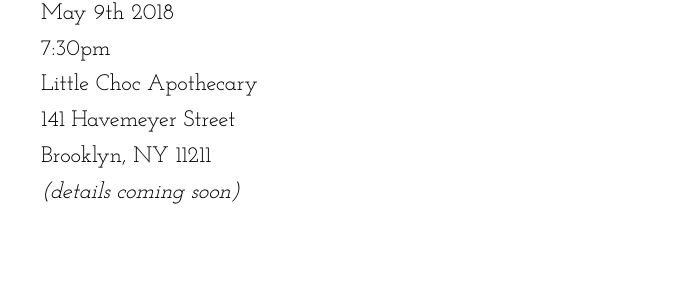
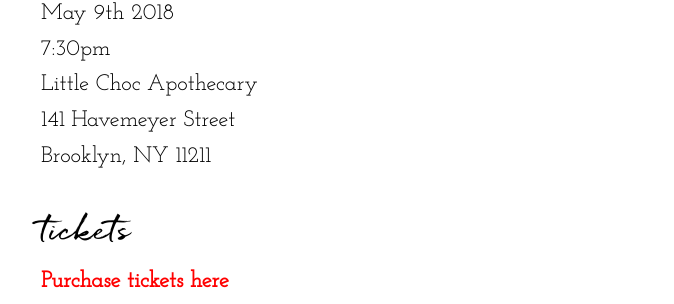
Before and after one commit to closacco/uprootedeats.com, a plain HTML site: page pop-up.html in a window 1280 px wide. Shown: the part 623-927 px from the top of the page, without its empty margins (295-969 px from the left). Drawn offline with Linux system fonts and the light colour scheme.

Commit message:
Updates email address to Gmail, adds link for purchasing pop-up tickets

```diff
--- a/pop-up.html
+++ b/pop-up.html
@@ -45,8 +45,12 @@
 							141 Havemeyer Street<br />
 							Brooklyn, NY 11211<br />
 						</address>
-					<em>(details coming soon)</em>
 				</li>
+			</ul>
+
+			<h3>Tickets</h3>
+			<ul>
+				<li><a id="tickets-link" href="http://UprootedDinner.eventbrite.com">Purchase tickets here</a></li>
 			</ul>
 		</section>
 
--- a/style.css
+++ b/style.css
@@ -66,6 +66,11 @@
   font-family: 'Josefin Slab', serif;
   font-size: 1.4em;
   line-height: 1.6em;
+}
+
+#tickets-link {
+  font-weight: bold;
+  color: red;
 }
 
 #contact-address {
```
Also changed, not shown: contact.html (+1 -1 lines).
